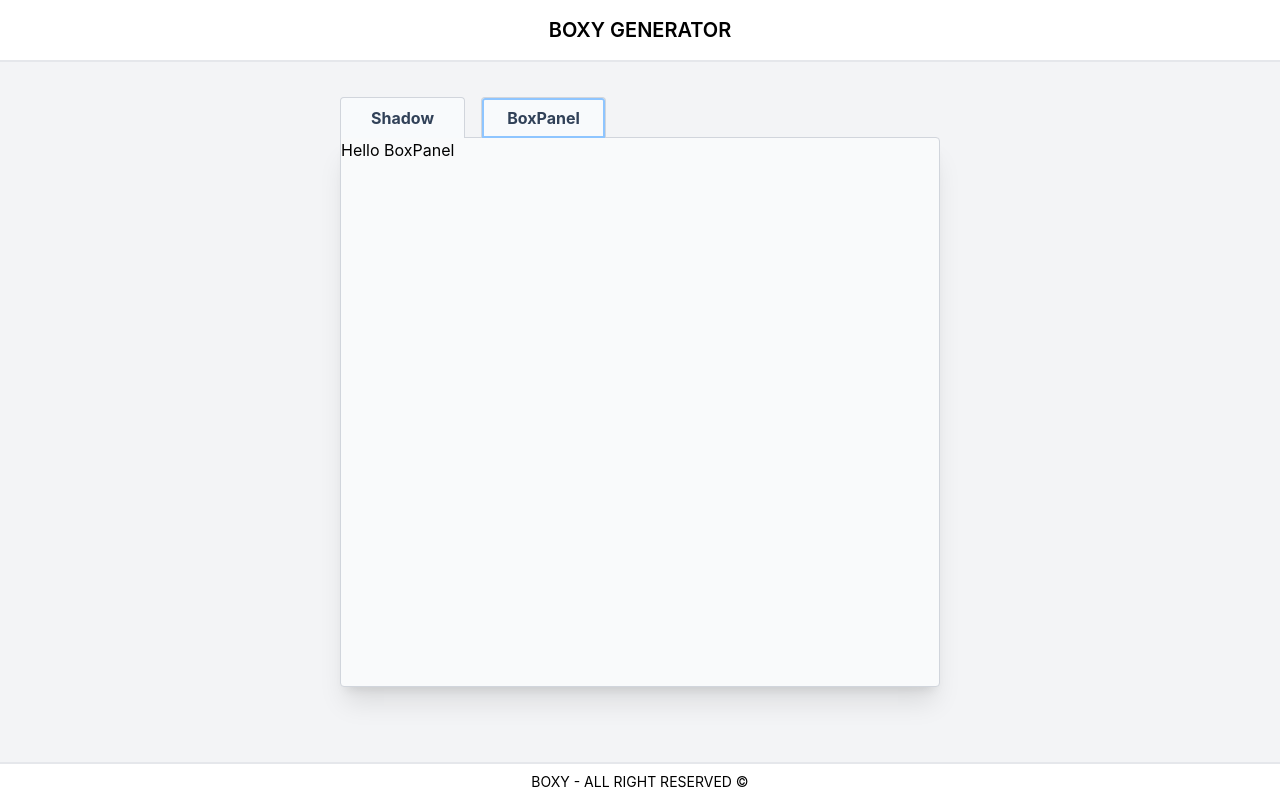
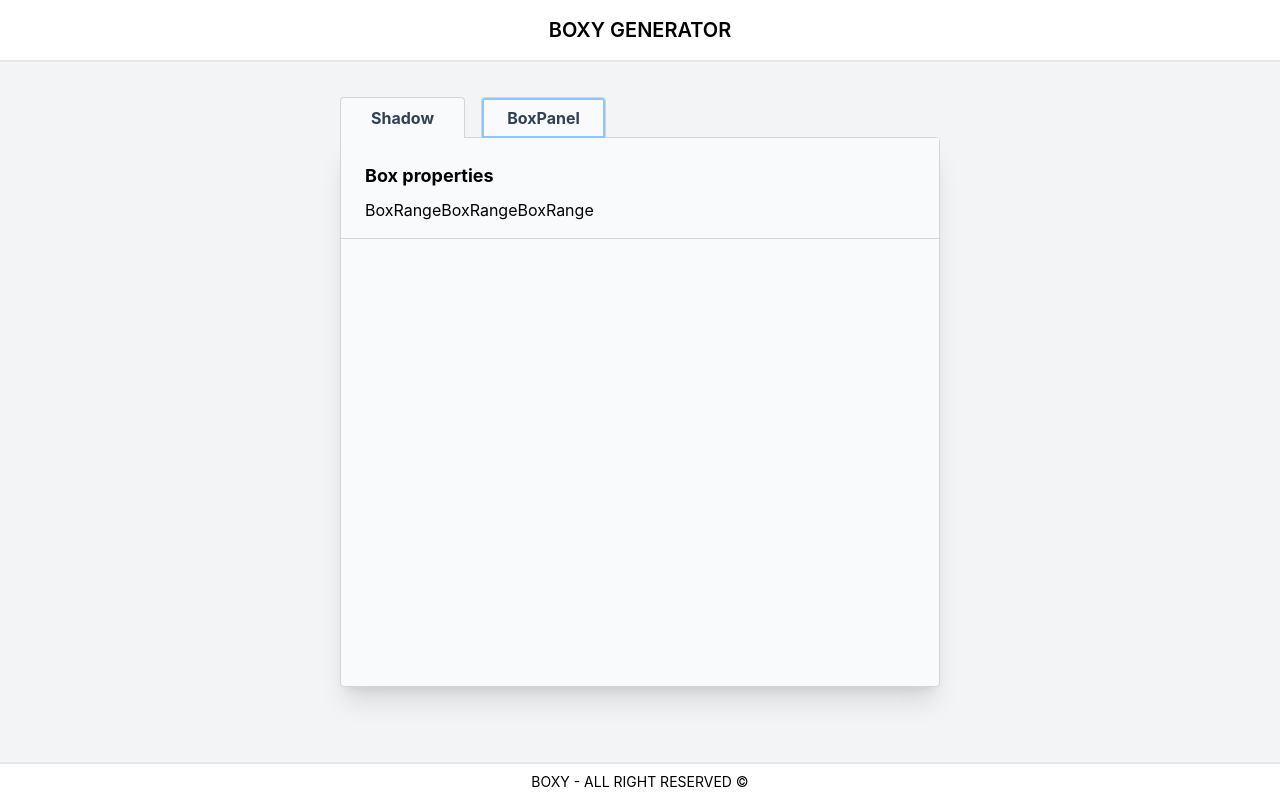
Before and after one commit to cordrink/react-boxy_generator, a React (Vite) app: page / in a window 1280 px wide. Both pictures are taken after a click on the button "BoxPanel". Built offline with nearby package versions, Linux system fonts and the light colour scheme.

Commit message:
style: Affichage des composants des proprietes de la box

```diff
--- a/src/features/boxProperties.js
+++ b/src/features/boxProperties.js
@@ -1,4 +1,5 @@
 import {createSlice} from "@reduxjs/toolkit";
+
 const initialState = [
     {
         inputNumber: 1,
@@ -30,7 +31,7 @@ const initialState = [
         value: "#fff",
         type: "color",
         slice: "boxProperties",
-    }
+    },
 ]
 
 export const boxSlice = createSlice({
--- /dev/null
+++ b/src/layouts/BoxPannel/BoxColorPicker.jsx
@@ -0,0 +1,5 @@
+export const BoxColorPicker = () => {
+    return (
+        <></>
+    )
+}
--- a/src/layouts/BoxPannel/BoxPanel.jsx
+++ b/src/layouts/BoxPannel/BoxPanel.jsx
@@ -1,5 +1,22 @@
+import {useSelector} from "react-redux";
+import {BoxRange} from "./BoxRange.jsx";
+import {BoxColorPicker} from "./BoxColorPicker.jsx";
+
 export const BoxPanel = () => {
+    const boxState = useSelector(state => state.boxProperties);
+
+    const boxInputs = boxState.map((input, index) => {
+        if (input.type === "range") {
+            return <BoxRange key={index} inputData={input}/>;
+        } else if (input.type === "color") {
+            return <BoxColorPicker key={index} inputData={input}/>;
+        }
+    })
+
     return (
-        <>Hello BoxPanel</>
+        <div className={"bg-gray-50 px-6 py-4 border-b border-gray-300"}>
+            <p className={"font-bold text-lg my-2"}>Box properties</p>
+            {boxInputs}
+        </div>
     )
 }
--- /dev/null
+++ b/src/layouts/BoxPannel/BoxRange.jsx
@@ -0,0 +1,5 @@
+export const BoxRange = () => {
+    return (
+        <>BoxRange</>
+    )
+}
--- a/src/store.js
+++ b/src/store.js
@@ -1,9 +1,10 @@
 import {configureStore} from "@reduxjs/toolkit";
 import shadows from "./features/shadows.js";
 import boxProperties from "./features/boxProperties.js";
+
 export const store = configureStore({
     reducer: {
         shadows,
-        boxProperties ,
+        boxProperties,
     }
 })
```
